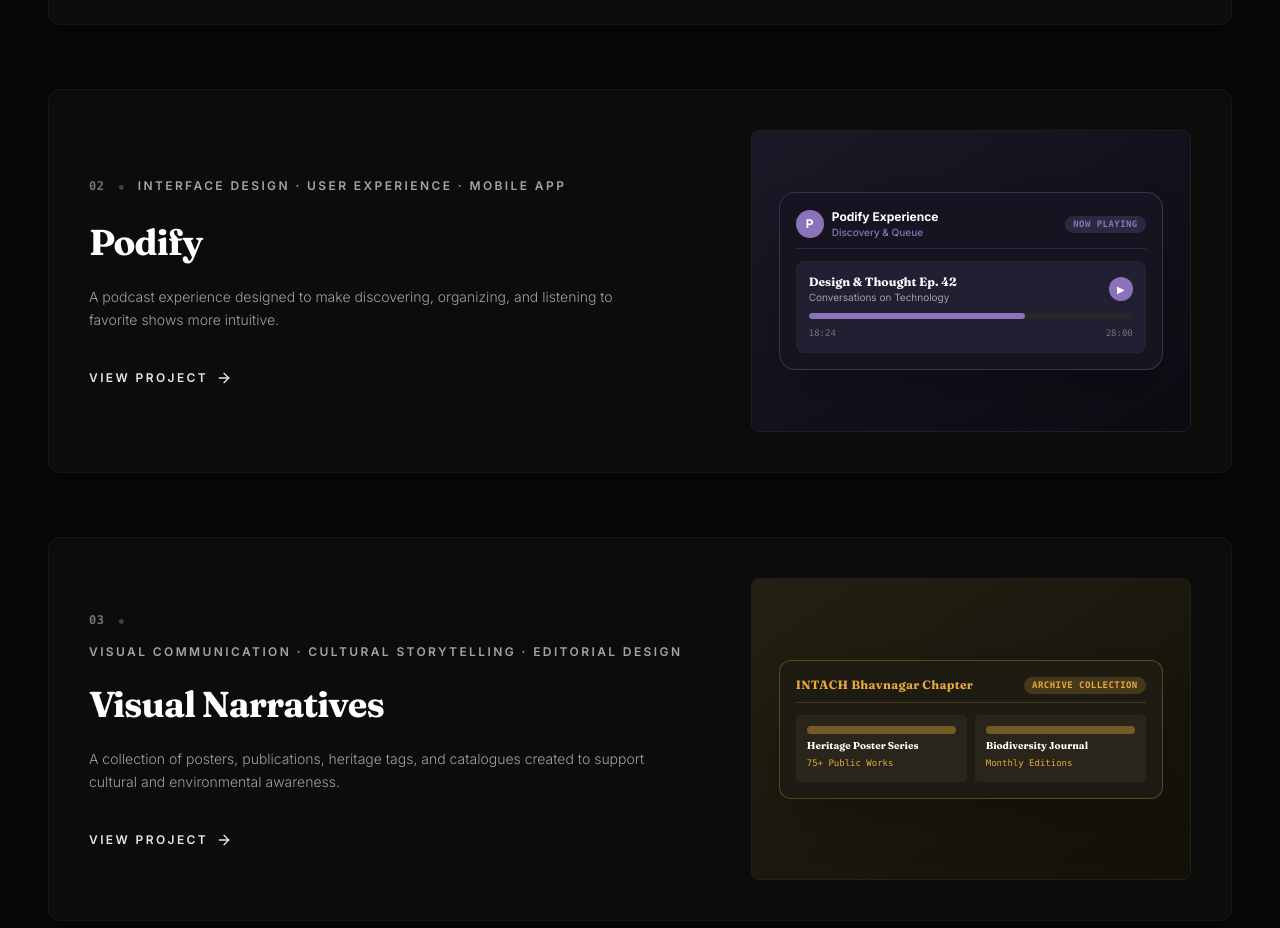
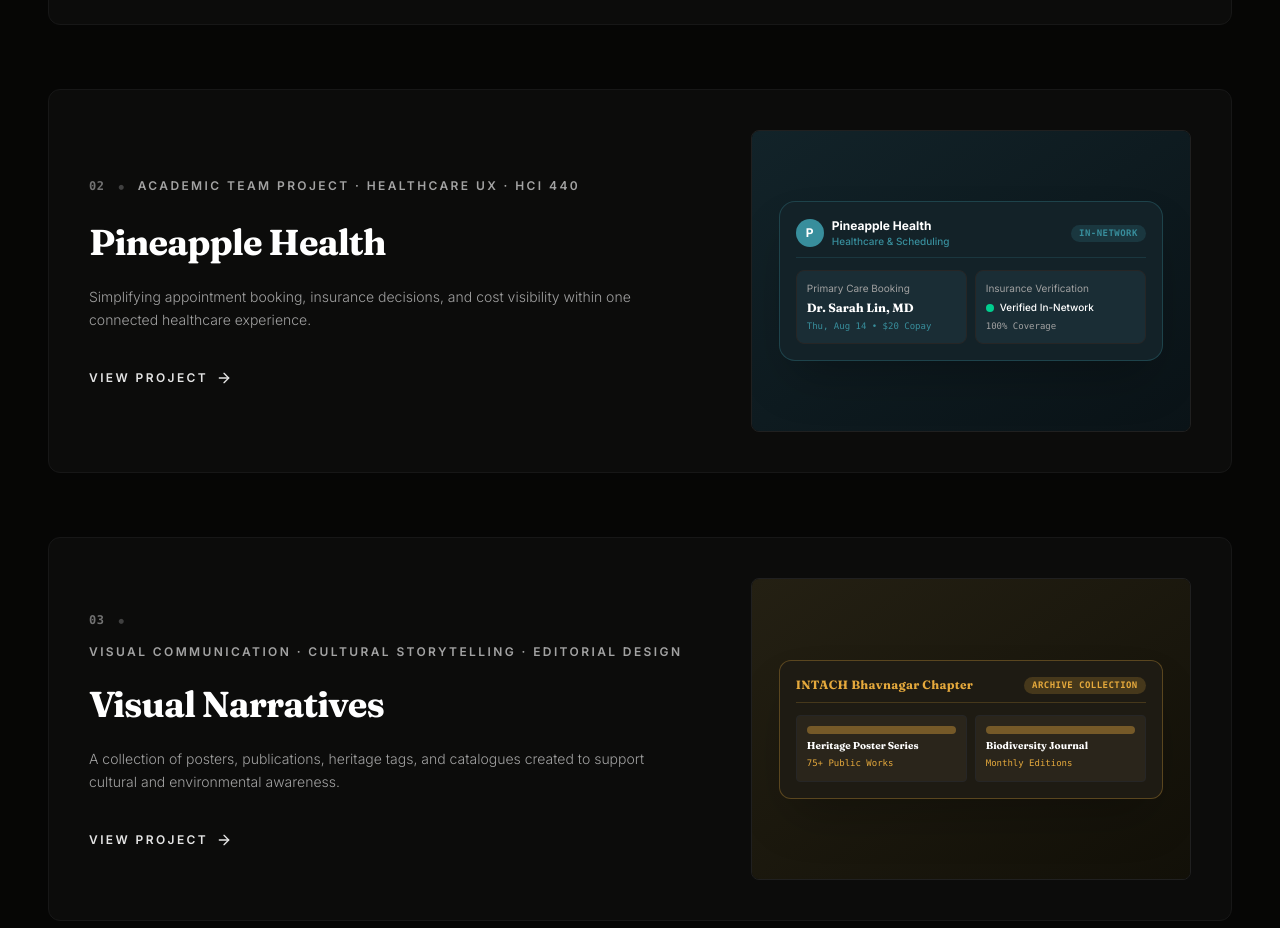
Before and after one commit to UXAnisha/Anisha-Sama-Portfolio, a React (Vite) app: page /more-projects in a window 1280 px wide. Shown: the part 880-1808 px from the top of the page. Built offline with nearby package versions, Linux system fonts and the light colour scheme.

Commit message:
feat(portfolio): swap Podify and Pineapple Health projects
Update case study data, reorder entries in the projects page, and refine content sections in the Bhavnagar case study.

```diff
--- a/src/components/MoreProjectsPage.tsx
+++ b/src/components/MoreProjectsPage.tsx
@@ -83,51 +83,47 @@
       ),
     },
     {
-      id: "podify",
+      id: "pineapple-health",
       number: "02",
-      title: "Podify",
-      category: "Interface Design · User Experience · Mobile App",
+      title: "Pineapple Health",
+      category: "Academic Team Project · Healthcare UX · HCI 440",
       description:
-        "A podcast experience designed to make discovering, organizing, and listening to favorite shows more intuitive.",
-      path: "/projects/podify",
-      accentColor: "#8A73B9", // Muted violet
-      imageBg: "bg-[#14121A]",
+        "Simplifying appointment booking, insurance decisions, and cost visibility within one connected healthcare experience.",
+      path: "/projects/pineapple-health",
+      accentColor: "#388E9C", // Healthcare teal
+      imageBg: "bg-[#0F1B1F]",
       renderVisual: (
-        <div className="w-full h-full min-h-[220px] sm:min-h-[260px] md:min-h-[300px] flex items-center justify-center p-6 relative overflow-hidden bg-gradient-to-br from-[#1C1827] to-[#0D0B12]">
-          {/* Authentic Podify Mobile Mockup Banner */}
-          <div className="w-full max-w-sm bg-[#171422] rounded-2xl border border-[#8A73B9]/30 shadow-2xl p-4 flex flex-col space-y-3 transform transition-transform duration-500 ease-out group-hover:scale-[1.03]">
-            <div className="flex items-center justify-between border-b border-[#8A73B9]/20 pb-2">
+        <div className="w-full h-full min-h-[220px] sm:min-h-[260px] md:min-h-[300px] flex items-center justify-center p-6 relative overflow-hidden bg-gradient-to-br from-[#122329] to-[#0A1317]">
+          {/* Authentic Pineapple Health Mobile Mockup Banner */}
+          <div className="w-full max-w-sm bg-[#132228] rounded-2xl border border-[#388E9C]/30 shadow-2xl p-4 flex flex-col space-y-3 transform transition-transform duration-500 ease-out group-hover:scale-[1.03]">
+            <div className="flex items-center justify-between border-b border-[#388E9C]/20 pb-2">
               <div className="flex items-center space-x-2">
-                <div className="w-7 h-7 rounded-full bg-[#8A73B9] flex items-center justify-center font-bold text-white text-xs">
+                <div className="w-7 h-7 rounded-full bg-[#388E9C] flex items-center justify-center font-bold text-white text-xs">
                   P
                 </div>
                 <div>
-                  <h5 className="font-sans text-xs font-bold text-white">Podify Experience</h5>
-                  <p className="font-sans text-[10px] text-[#8A73B9] font-medium font-mono">Discovery & Queue</p>
+                  <h5 className="font-sans text-xs font-bold text-white">Pineapple Health</h5>
+                  <p className="font-sans text-[10px] text-[#388E9C] font-medium font-mono">Healthcare &amp; Scheduling</p>
                 </div>
               </div>
-              <span className="px-2 py-0.5 rounded-full bg-[#8A73B9]/20 text-[#8A73B9] font-mono text-[9px] uppercase font-bold tracking-wider">
-                Now Playing
+              <span className="px-2 py-0.5 rounded-full bg-[#388E9C]/20 text-[#388E9C] font-mono text-[9px] uppercase font-bold tracking-wider">
+                In-Network
               </span>
             </div>
-            {/* Podcast Player Bar Visual */}
-            <div className="bg-[#231F33] p-3 rounded-lg border border-neutral-800 space-y-2">
-              <div className="flex justify-between items-center">
-                <div>
-                  <h6 className="text-xs font-bold text-white font-serif">Design & Thought Ep. 42</h6>
-                  <p className="text-[10px] text-neutral-400">Conversations on Technology</p>
+            {/* Appointment & Cost Estimates Visual */}
+            <div className="grid grid-cols-2 gap-2">
+              <div className="bg-[#1A2D35] p-2.5 rounded-lg border border-neutral-800 space-y-1">
+                <span className="text-[10px] text-neutral-400 font-sans block">Primary Care Booking</span>
+                <p className="text-xs font-bold text-white font-serif">Dr. Sarah Lin, MD</p>
+                <div className="text-[9px] text-[#388E9C] font-mono">Thu, Aug 14 • $20 Copay</div>
+              </div>
+              <div className="bg-[#1A2D35] p-2.5 rounded-lg border border-neutral-800 space-y-1 flex flex-col justify-between">
+                <span className="text-[10px] text-neutral-400 font-sans block">Insurance Verification</span>
+                <div className="flex items-center space-x-1.5">
+                  <div className="w-2 h-2 rounded-full bg-emerald-400 animate-pulse" />
+                  <span className="text-[10px] text-white font-medium">Verified In-Network</span>
                 </div>
-                <div className="w-6 h-6 rounded-full bg-[#8A73B9] text-white flex items-center justify-center text-[10px]">
-                  ▶
-                </div>
-              </div>
-              {/* Progress Bar */}
-              <div className="w-full bg-neutral-800 h-1.5 rounded-full overflow-hidden">
-                <div className="bg-[#8A73B9] h-full w-2/3 rounded-full" />
-              </div>
-              <div className="flex justify-between text-[9px] font-mono text-neutral-500">
-                <span>18:24</span>
-                <span>28:00</span>
+                <div className="text-[9px] text-neutral-400 font-mono">100% Coverage</div>
               </div>
             </div>
           </div>
--- a/src/data.ts
+++ b/src/data.ts
@@ -53,28 +53,28 @@
   },
   {
     id: "03",
-    title: "Pineapple Health",
-    subtitle: "Simplifying appointment booking, insurance decisions, and cost visibility within one connected healthcare experience.",
-    designFocus: "A mobile healthcare concept translating research with Chicago healthcare users into a tested interactive prototype.",
-    researchInsight: "Booking healthcare involves more than selecting an appointment; users require network, referral, and out-of-pocket cost transparency.",
-    imageSeed: "healthcare",
-    tags: ["Academic Team Project", "Healthcare UX", "HCI 440"],
-    challenge: "Healthcare information is distributed across disconnected systems, making it difficult to compare providers, verify coverage, anticipate costs, and schedule care.",
+    title: "Podify",
+    subtitle: "A podcast experience designed to make discovering, organizing, and listening to favorite shows more intuitive.",
+    designFocus: "A dedicated podcast application focusing on seamless episode queueing, personalized discovery, and intuitive category browsing.",
+    researchInsight: "Embedding podcasts inside general audio streaming apps creates cluttered navigation. A dedicated podcast workspace significantly enhances content discovery and listening focus.",
+    imageSeed: "podify",
+    tags: ["Interface Design", "User Experience", "Mobile App"],
+    challenge: "Many audio streaming platforms mix music and podcasts together, creating cluttered interfaces and buried queue controls. Podify addresses this with a specialized environment designed purely for podcast discovery and queue management.",
     process: [
-      "Conducted 12 contextual interviews with Chicago healthcare users.",
-      "Synthesized findings via affinity mapping into 5 key themes and 3 research-based personas.",
-      "Developed functional requirements, user flows, and low-fidelity wireframes.",
-      "Evaluated experience via cognitive walkthroughs and 4 moderated remote usability tests."
+      "Audited user interaction flows across existing audio and podcast applications.",
+      "Developed custom wireframes for episode queueing and category navigation.",
+      "Created high-fidelity interactive prototypes with custom visual soundwave branding.",
+      "Validated layout hierarchy and player accessibility across mobile viewports."
     ],
     metrics: [
-      "12 Contextual interviews completed",
-      "4 Moderated remote usability tests",
-      "1 Interactive mobile prototype"
+      "1 Dedicated podcast discovery architecture",
+      "25+ Custom Figma component screens",
+      "100% Focused mobile listening experience"
     ],
-    solution: "A mobile healthcare prototype connecting provider discovery, insurance network verification, cost estimates, referral guidance, and appointment booking.",
-    methods: "Contextual Interviews · Affinity Mapping · Wireframing · Interactive Prototyping · Usability Testing",
-    outcome: "An academic team project demonstrating how healthcare discovery and booking can be integrated into one understandable mobile experience.",
-    path: "/projects/pineapple-health"
+    solution: "A mobile application tailored exclusively to podcast listeners with clean discovery feeds, responsive player controls, and smart queue management.",
+    methods: "Interface Design · Wireframing · Interactive Prototyping · Visual Identity",
+    outcome: "A dedicated mobile concept that simplifies podcast discovery, playlist curation, and listening interactions.",
+    path: "/projects/podify"
   }
 ];
 
```
Also changed, not shown: src/components/BhavnagarCaseStudy.tsx (+40 -37 lines).
